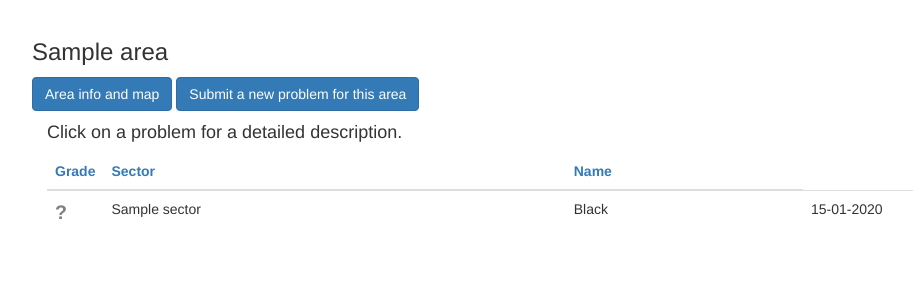
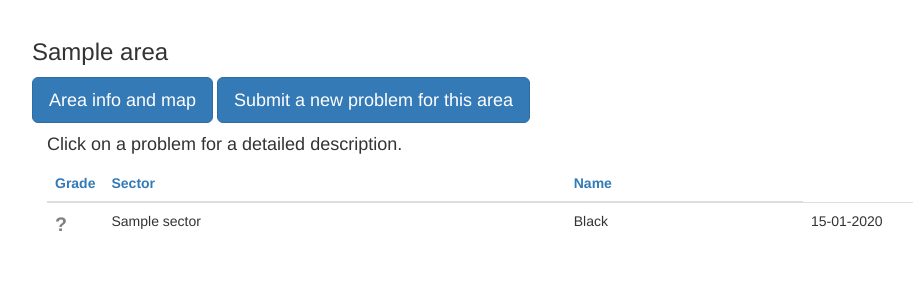
Before and after one commit to jalibras/coop, a Django app: page /guide/area/1 in a window 1280 px wide. Shown: the part 51-351 px from the top of the page, without its empty margins (53-966 px from the left). Run offline with Django 3.2, Linux system fonts and the light colour scheme; tables that the repository leaves empty hold one stand-in row (values such as "Sample post"); some libraries are stand-ins or nearby versions.

Commit message:
large buttons

```diff
--- a/coop/guide/templates/guide/area.html
+++ b/coop/guide/templates/guide/area.html
@@ -7,8 +7,8 @@
 
 
     <h3>{{area.name}}</h3>
-    <a class="btn btn-primary" id="info-button" href ="{% url 'guide:area_map' area.id %}">Area info and map</a>
-    <a href="{% url "guide:submit" area.area_type %}?area={{area.id}}&setter={{request.user.first_name}} {{request.user.last_name}}&date={% now "Y-m-d" %}" class="btn btn-primary" role="button">Submit a new problem for this area</a>
+    <a class="btn btn-primary btn-lg" id="info-button" href ="{% url 'guide:area_map' area.id %}">Area info and map</a>
+    <a href="{% url "guide:submit" area.area_type %}?area={{area.id}}&setter={{request.user.first_name}} {{request.user.last_name}}&date={% now "Y-m-d" %}" class="btn btn-primary btn-lg" role="button">Submit a new problem for this area</a>
 
 
     {{ block.super }}
--- a/coop/guide/templates/guide/clickable_area_map.html
+++ b/coop/guide/templates/guide/clickable_area_map.html
@@ -14,9 +14,7 @@
 
 <h3>{{area.name}}</h3>
 <p>
-<a class="btn btn-primary" href="{% url 'guide:area' area.id %}">All problems in this area</a>
-
-<p>
+<a class="btn btn-primary btn-lg" href="{% url 'guide:area' area.id %}">All problems in this area</a>
 <button class="btn btn-primary btn-lg" data-toggle="modal" data-target="#commentsModal" >Recent comments ({{ most_recent_comments | length }})</button>
 <div class="modal fade" id="commentsModal" role="dialog">
     <div class="modal-dialog">
@@ -43,13 +41,11 @@
     </div>
 </div>
 
-</div>
 
 
 
 
 
-<p>
 {{area.description}}
 
 
```
